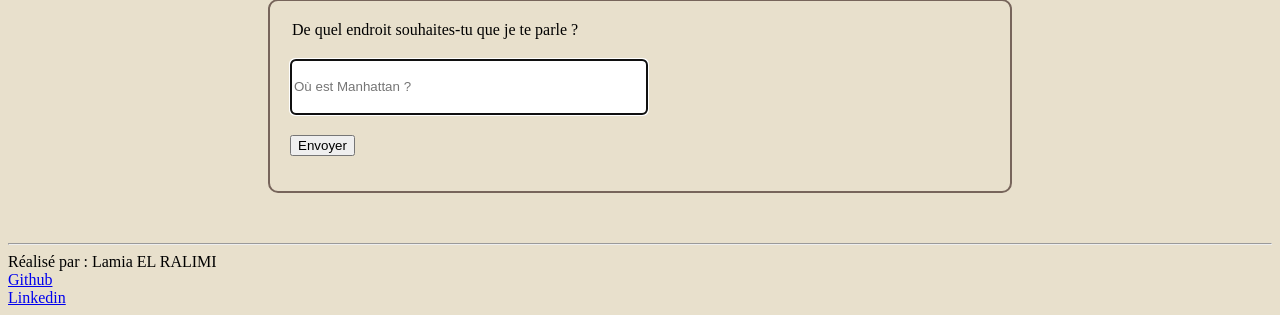
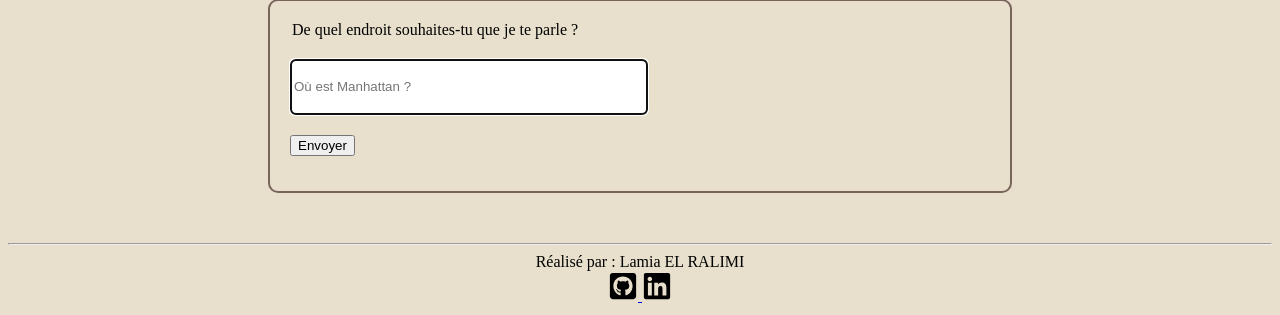
Before and after one commit to Lamia7/GandalfBot, a Flask app: page / in a window 1280 px wide. Shown: the part 502-817 px from the top of the page. Run offline with Flask 2, Linux system fonts and the light colour scheme.

Commit message:
🍱 Added social network icons

```diff
--- a/app/static/style.css
+++ b/app/static/style.css
@@ -40,7 +40,7 @@ h2 {
 }
 
 .questions {
-    margin: auto;
+    margin: auto; /*centrer le form 'questions'*/
     padding: 20px;
     margin-bottom: 50px;
     width: 700px;
@@ -57,14 +57,22 @@ h2 {
     border-radius: 5px;
 }
 
+footer {
+    text-align: center;
+}
+
+#github_icon, #linkedin_icon {
+    width: 30px;
+    height: 30px;
+}
+
+/**/
 /*
 #logo_gandalf {
 
 }
 
-footer {
-    margin: auto;
-}
+
 
 COULEURS
  doré : #ebb322
--- a/app/templates/base.html
+++ b/app/templates/base.html
@@ -31,7 +31,14 @@
     <footer>
         <hr>
         Réalisé par : Lamia EL RALIMI <br>
-        <a href="https://github.com/Lamia7" >Github</a> <br>
-        <a href="https://www.linkedin.com/in/lamia-elralimi/" >Linkedin</a>
+        <!-- Links to social networks -->
+
+        <a href="https://github.com/Lamia7">
+            <img src="static/assets/github_icon.svg" alt="github" id="github_icon" />
+        </a>
+
+        <a href="https://www.linkedin.com/in/lamia-elralimi/" >
+            <img src="static/assets/linkedin_icon.svg" alt="linkedin" id="linkedin_icon"/>
+        </a>
     </footer>
 </html>
```
Also changed, not shown: README.md, app/static/assets/github_icon.svg (added), app/static/assets/linkedin_icon.svg (added).
